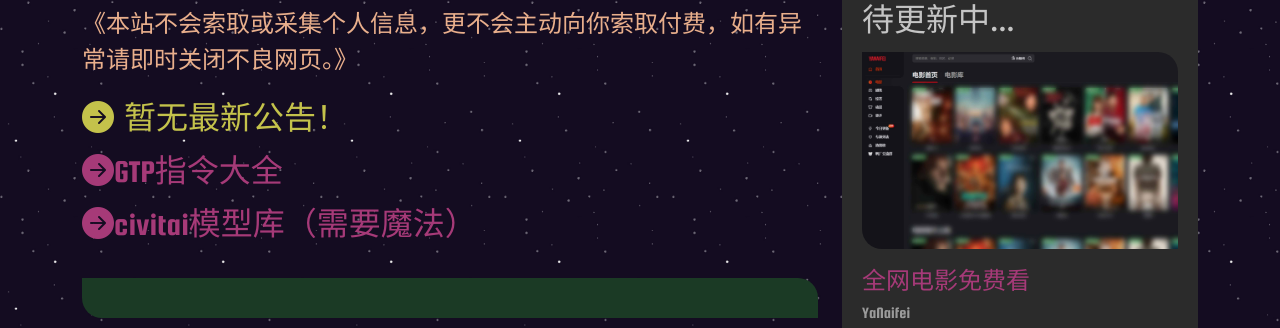
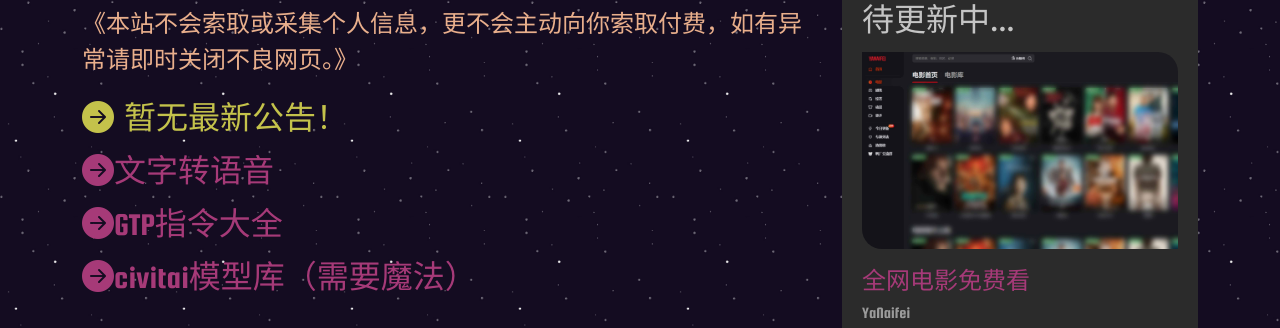
Before and after one commit to LDYZ93/LDYZ.github.io, a plain HTML site: page blog-details.html in a window 1280 px wide. Shown: the part 911-1239 px from the top of the page. Drawn offline with nearby package versions, Linux system fonts and the light colour scheme; a script that the page names is missing.

Commit message:
Update blog-details.html
Signed-off-by: 雷迪亚兹 <113106966+LDYZ93@users.noreply.github.com>

```diff
--- a/blog-details.html
+++ b/blog-details.html
@@ -123,8 +123,9 @@
               <h3></h3>
               <ul>
                 <li><i class="bi bi-arrow-right-circle-fill"></i>暂无最新公告！</li>
-                <li><a href="https://www.explainthis.io/zh-hans/chatgpt"target="_blank" class="arrow-link"><i class="bi bi-arrow-right-circle-fill"></i>GTP指令大全</a></li>
-				<li><a href="https://civitai.com/models"target="_blank" class="arrow-link"><i class="bi bi-arrow-right-circle-fill"></i>civitai模型库（需要魔法）</a></li>
+                <li><a href="https://www.123pan.com/s/BUA9-kR9Hd.html"target="_blank" class="arrow-link"><i class="bi bi-arrow-right-circle-fill"></i>文字转语音</a></li>
+		<li><a href="https://www.explainthis.io/zh-hans/chatgpt"target="_blank" class="arrow-link"><i class="bi bi-arrow-right-circle-fill"></i>GTP指令大全</a></li>
+		<li><a href="https://civitai.com/models"target="_blank" class="arrow-link"><i class="bi bi-arrow-right-circle-fill"></i>civitai模型库（需要魔法）</a></li>
               </ul>
 
               <p></p>
```
